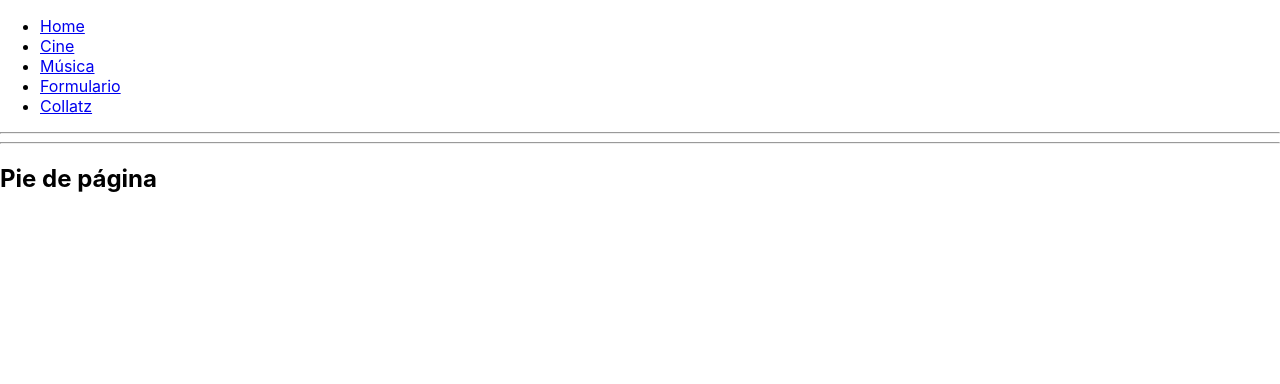
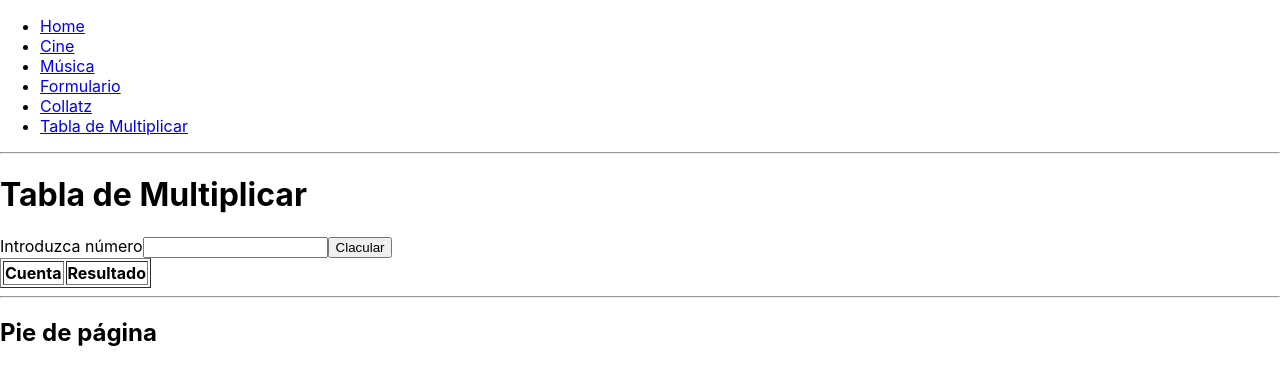
Before and after one commit to manu12perez/reactformsrutas, a React (Create React App) app: page /tablaMultiplicar in a window 1280 px wide. Shown: the top 384 px of the page. Built offline with nearby package versions, Linux system fonts and the light colour scheme.

Commit message:
TablaMultiplicar

```diff
--- a/src/components/MenuRutas.js
+++ b/src/components/MenuRutas.js
@@ -20,6 +20,9 @@ export default class MenuRutas extends Component {
           <li>
             <a href="/collatz">Collatz</a>
           </li>
+          <li>
+            <a href="/tablaMultiplicar">Tabla de Multiplicar</a>
+          </li>
         </ul>
       </div>
     );
--- a/src/components/Router.js
+++ b/src/components/Router.js
@@ -5,6 +5,7 @@ import Cine from "./Cine";
 import Musica from "./Musica";
 import FormSimple from "./FormSimple";
 import Collatz from "./Collatz";
+import TablaMultiplicar from "./TablaMultiplicar";
 
 export default class Router extends Component {
   render() {
@@ -16,7 +17,7 @@ export default class Router extends Component {
           <Route path="/musica" element={<Musica />} />
           <Route path="/formSimple" element={<FormSimple />} />
           <Route path="/collatz" element={<Collatz />} />
-
+          <Route path="/tablaMultiplicar" element={<TablaMultiplicar />} />
         </Routes>
       </BrowserRouter>
     );
--- /dev/null
+++ b/src/components/TablaMultiplicar.js
@@ -0,0 +1,53 @@
+import React, { Component } from "react";
+
+export default class TablaMultiplicar extends Component {
+  cajaNumero = React.createRef();
+
+  state = {
+    multiplicacion: [],
+  };
+
+  mostrarTabla = (e) => {
+    e.preventDefault();
+    let numero = parseInt(this.cajaNumero.current.value);
+    console.log(numero);
+
+    const nuevaMultiplicacion = [];
+
+    for (let i = 1; i <= 10; i++) {
+      const retultado = numero * i;
+      nuevaMultiplicacion.push(retultado);
+    }
+
+    this.setState({
+      multiplicacion: nuevaMultiplicacion,
+    });
+  };
+
+  render() {
+    return (
+      <div>
+        <h1>Tabla de Multiplicar</h1>
+        <form onSubmit={this.mostrarTabla}>
+          <label>Introduzca número</label>
+          <input type="text" ref={this.cajaNumero} />
+          <button>Clacular</button>
+        </form>
+        <table border="1">
+          <tr>
+            <th>Cuenta</th>
+            <th>Resultado</th>
+          </tr>
+          <tbody>
+            {this.state.multiplicacion.map((resultado, index) => (
+              <tr key={index}>
+                <td>{this.cajaNumero.current.value} * {index + 1}</td>
+                <td>{resultado}</td>
+              </tr>
+            ))}
+          </tbody>
+        </table>
+      </div>
+    );
+  }
+}
```
